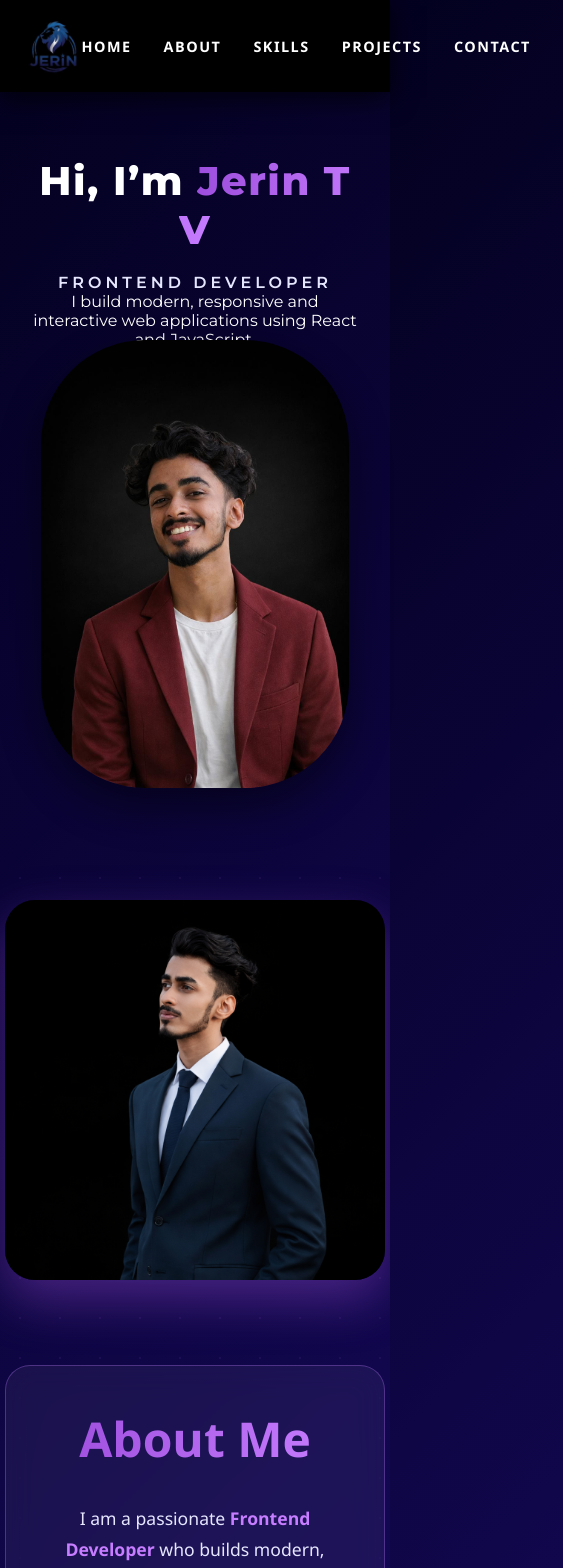
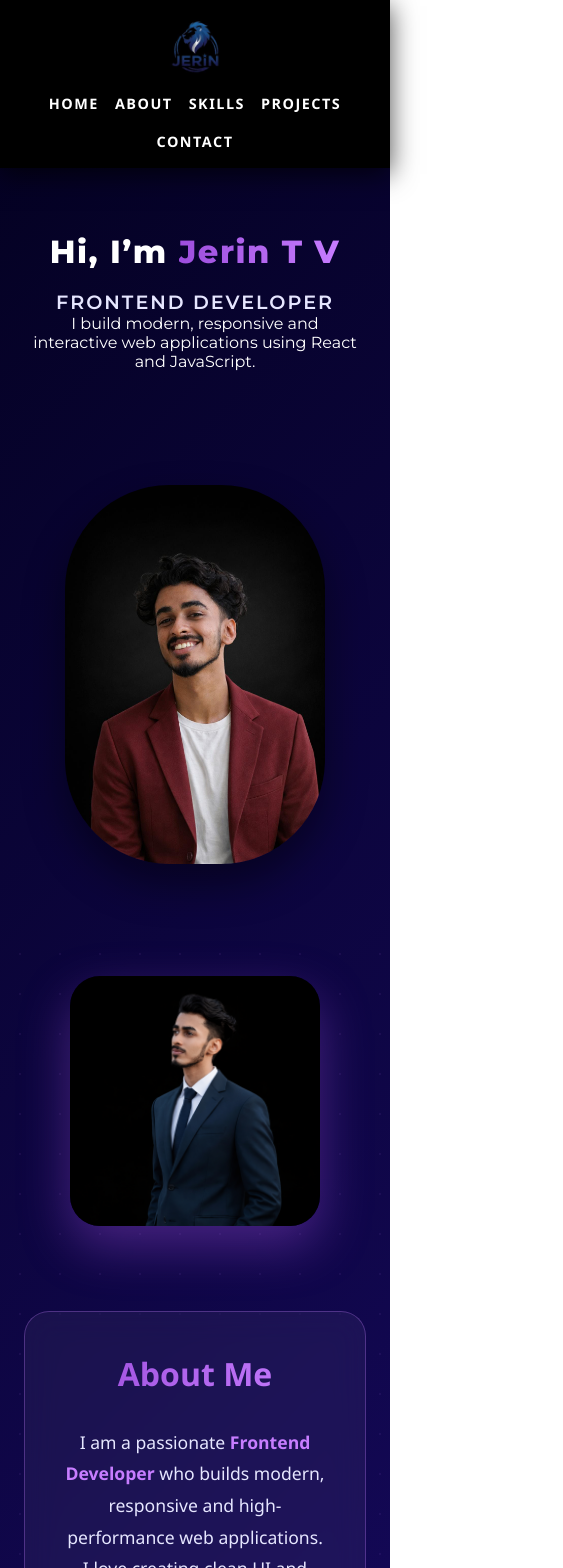
Before and after one commit to JerinTV/portfolio, a React (Vite) app: page / in a window 390 px wide. Shown: the top 1568 px of the page, 563 px wide, since content can reach past the window. Built offline with nearby package versions, Linux system fonts and the light colour scheme; a web font is replaced by a local one.

Commit message:
Responsive Fix

```diff
--- a/src/index.css
+++ b/src/index.css
@@ -629,9 +629,35 @@ body {
   background: #9d4edd;
   box-shadow: 0 0 20px #9d4edd;
 }
-/* ================= RESPONSIVE FIX ================= */
+/* ================= FULL RESPONSIVE FIX ================= */
 
+/* ----------- LAPTOP (Below 1200px) ----------- */
+@media (max-width: 1200px) {
+
+  .hero {
+    padding: 0 3rem;
+  }
+
+  .hero-text h1 {
+    font-size: 4rem;
+  }
+
+  .hero-text h2 {
+    font-size: 1.8rem;
+  }
+
+  .section,
+  .about-section,
+  .skills-section,
+  .projects-section {
+    padding: 5rem 3rem;
+  }
+}
+
+
+/* ----------- TABLET (Below 992px) ----------- */
 @media (max-width: 992px) {
+
   .hero {
     flex-direction: column;
     text-align: center;
@@ -643,9 +669,15 @@ body {
     margin-left: 0;
   }
 
+  .hero-image {
+    width: 100%;
+    margin-top: 2rem;
+  }
+
   .hero-img {
     margin-left: 0;
-    width: 70%;
+    width: 60%;
+    max-width: 350px;
   }
 
   .about-container {
@@ -653,27 +685,53 @@ body {
     text-align: center;
   }
 
+  .about-image img {
+    width: 250px;
+  }
+
+  .skills-section,
+  .projects-section {
+    padding: 4rem 2rem;
+  }
+
   .projects-grid {
-    grid-template-columns: 1fr;
+    grid-template-columns: repeat(auto-fit, minmax(280px, 1fr));
   }
 }
 
-@media (max-width: 600px) {
+
+/* ----------- MOBILE (Below 768px) ----------- */
+@media (max-width: 768px) {
+
+  .nav-container {
+    flex-direction: column;
+    align-items: center;
+  }
+
+  .nav-links {
+    flex-wrap: wrap;
+    justify-content: center;
+    gap: 1rem;
+    padding-right: 0;
+    margin-left: 0;
+    margin-top: 1rem;
+  }
+
   .hero-text h1 {
     font-size: 2.5rem;
   }
 
   .hero-text h2 {
-    font-size: 1rem;
+    font-size: 1.2rem;
+    letter-spacing: 2px;
   }
 
-  .project-buttons {
-    flex-direction: column;
-  }
-
-  .project-buttons a {
-    width: 100%;
-    text-align: center;
+  .section-title,
+  .skills-title,
+  .projects-title,
+  .about-title,
+  .contact-title {
+    font-size: 2rem;
   }
 
   .section,
@@ -683,4 +741,43 @@ body {
   .contact-section {
     padding: 3rem 1.5rem;
   }
+
+  .project-content {
+    padding: 1.5rem;
+  }
+
+  .project-buttons {
+    flex-direction: column;
+  }
+
+  .contact-card {
+    padding: 2rem;
+  }
+
+  .contact-buttons a {
+    margin: 0.5rem;
+    display: block;
+  }
 }
+
+
+/* ----------- SMALL MOBILE (Below 480px) ----------- */
+@media (max-width: 480px) {
+
+  .hero-text h1 {
+    font-size: 2rem;
+  }
+
+  .hero-img {
+    width: 80%;
+  }
+
+  .skills-grid {
+    grid-template-columns: 1fr;
+  }
+
+  .projects-grid {
+    grid-template-columns: 1fr;
+  }
+
+}
```
